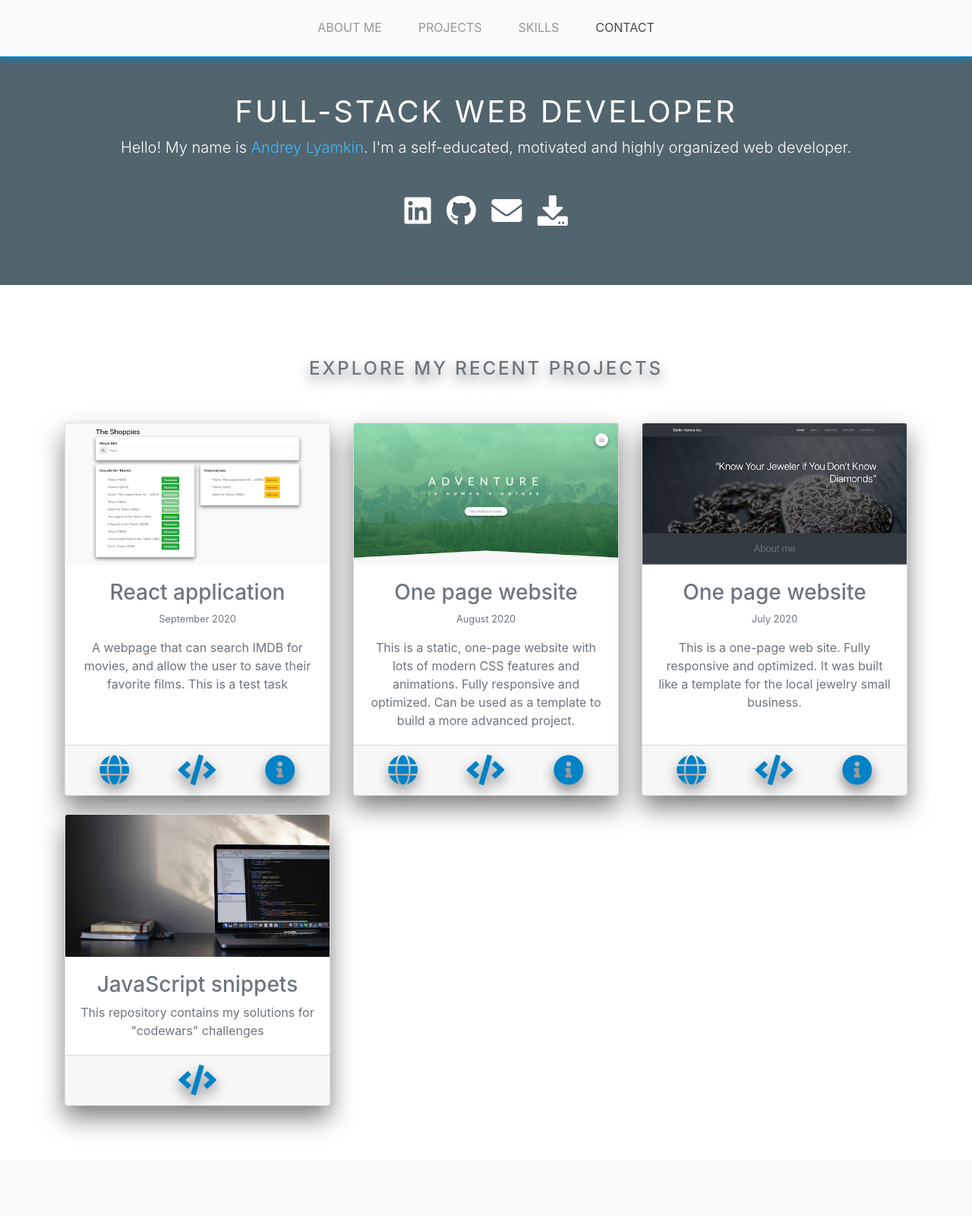
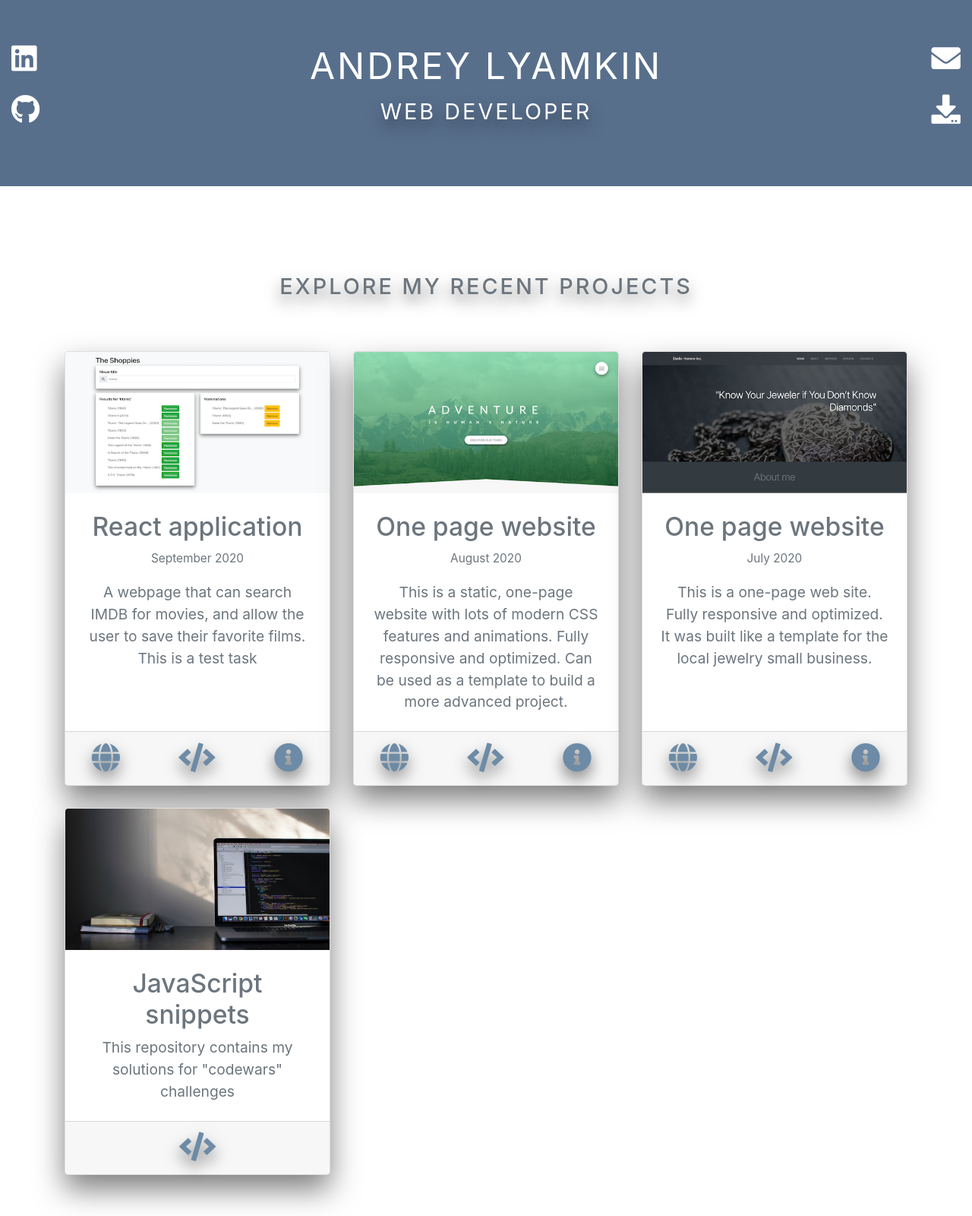
Before and after one commit to alyamkin/jAbbottWebDesignAssignment, a website: page index.html in a window 1280 px wide. Shown: the top 1600 px of the page at 76% size. Drawn offline with nearby package versions, Linux system fonts and the light colour scheme.

Commit message:
Modify header and about sectiona

```diff
--- a/index.html
+++ b/index.html
@@ -2,55 +2,51 @@
 <html lang="en">
 
 <head>
-  <!-- Global site tag (gtag.js) - Google Analytics -->
-  <script async src="https://www.googletagmanager.com/gtag/js?id=UA-177249523-1"></script>
-  <script>
-    window.dataLayer = window.dataLayer || [];
-    function gtag(){dataLayer.push(arguments);}
-    gtag('js', new Date());
-
-    gtag('config', 'UA-177249523-1');
-  </script>
-
   <meta charset="UTF-8">
   <meta name="viewport" content="width=device-width, initial-scale=1.0">
   <meta http-equiv="X-UA-Compatible" content="ie=edge">
+  <!-- Font awesome icons -->
   <link rel="stylesheet" href="https://use.fontawesome.com/releases/v5.0.13/css/all.css" integrity="sha384-DNOHZ68U8hZfKXOrtjWvjxusGo9WQnrNx2sqG0tfsghAvtVlRW3tvkXWZh58N9jp"
     crossorigin="anonymous">
+    <!-- Bootstrap styles -->
   <link rel="stylesheet" href="css/bootstrap.css">
+  <!-- Custop styles -->
   <link rel="stylesheet" href="css/style.css">
   <title>Andrey Lyamkin | Portfolio</title>
 </head>
 
 <body>
-  <!-- NAVIGATION SECTION -->
+  <!-- HEADER SECTION -->
 
-  <nav id="main-nav" class="navbar navbar-expand-sm navbar-light bg-light fixed-top">
+  <section id="about" class="about">
+    <div class="bg-primary-custom">
+      <div class="container-fluid">
+        <div class="row text-center text-white py-5">
 
-    <button class="navbar-toggler" type="button" data-toggle="collapse" data-target="#navbarContent" aria-controls="navbarSupportedContent" aria-expanded="false" aria-label="Toggle navigation">
-      <span class="navbar-toggler-icon"></span>
-    </button>
-      <div class="collapse navbar-collapse" id="navbarContent">
-        <ul class="navbar-nav m-auto">
-          <li class="nav-item">
-            <a href="#about" class="nav-link">About me</a>
-          </li>
-          <li class="nav-item">
-            <a href="#projects" class="nav-link">Projects</a>
-          </li>
-          <li class="nav-item">
-            <a href="#skills" class="nav-link">Skills</a>
-          </li>
-          <li class="nav-item">
-            <a href="#contact" class="nav-link">Contact</a>
-          </li>
-        </ul>
+            <div class="col-12 col-lg-6 order-lg-1"><h1 class="header-first">Andrey Lyamkin</h1></div>
+            <div class="col-12 col-lg-6 order-lg-4"><p class="header-secondary">Web Developer</p></div>
+            <div class="col-2 col-lg-3 offset-2 offset-lg-0 order-lg-0">
+                <a class="about-link about-link-1 d-flex" href="https://www.linkedin.com/in/andreylyamkin/" target="_blank">
+                    <i class="fab fa-linkedin icon-lg mr-1"></i><span class="d-none">My linkedIn</span>
+                  </a>
+              </div>
+              <div class="col-2 col-lg-3 order-lg-3"><a class="about-link about-link-2 d-flex"  href="https://github.com/lyamkin" target="_blank">
+                <i class="fab fa-github icon-lg mr-1"></i><span class="d-none">My gitHub</span>
+              </a></div>
+              <div class="col-2 col-lg-3 order-lg-2 "><a class="about-link about-link-3 d-flex justify-content-end" href="#contact">
+                <span class="d-none">andrew.lyamkin@gmail.com</span><i class="fas fa-envelope icon-lg ml-1"></i>
+              </a></div>
+              <div class="col-2 col-lg-3 order-lg-5"><a class="about-link about-link-4 d-flex justify-content-end" href="downloads/resume.pdf" download="Andrey-Lyamkin_resume">
+                <span class="d-none">Download CV</span><i class="fas fa-download icon-lg ml-1"></i>
+              </a></div>
+        </div>
       </div>
-  </nav>
+    </div>
+  </section>
 
   <!-- ABOUT SECTION -->
 
-  <section id="about" class="about">
+  <!-- <section id="about" class="about">
     <div class="bg-overlay text-white">
       <div class="container">
         <div class="row">
@@ -73,7 +69,7 @@
         </div>
       </div>
     </div>
-  </section>
+  </section> -->
 
   <!-- PROJECTS SECTION -->
 
--- a/sass/abstracts/_variables.scss
+++ b/sass/abstracts/_variables.scss
@@ -1,7 +1,7 @@
 // COLORS
-$color-primary: #0082c6;
-$color-primary-light: #0babff;
-$color-primary-dark: #004a71;
+$color-primary: #586f8c;
+$color-primary-light: #6d8ba6;
+$color-primary-dark: #364559;
 $color-background-light: #f8f9fa;
 
-$color-background: #283e4a;
+$color-background: #586f8c;
--- a/sass/base/_base.scss
+++ b/sass/base/_base.scss
@@ -4,7 +4,7 @@
   box-sizing: inherit;
 }
 html {
-    font-size: 100%; // 1em=16. 16px
+  font-size: 120%; // 1em=16. 16px
 
   @include media-breakpoint-down(lg) {
     font-size: 93.75%; //15px 15/16*100=93.75
--- a/sass/base/_utilities.scss
+++ b/sass/base/_utilities.scss
@@ -1,25 +1,14 @@
-.bg-overlay {
-    position: absolute;
-    top:0;
-    left:0;
-    width:100%;
-    height: 100%;
-    background-color: $color-background;
-    opacity: .8;
-}
-
 .bg-primary-custom {
-    background-color: $color-background;
-    opacity: .8;
+  background-color: $color-background;
 }
 
 .text-primary-custom {
-    color: $color-primary-light;
+  color: $color-primary-light;
 }
 
 .icon-lg {
-    font-size: 2.5rem;
+  font-size: 2rem;
 }
 .icon-md {
-    font-size: 2rem;
+  font-size: 1.5rem;
 }
--- a/sass/components/_buttons.scss
+++ b/sass/components/_buttons.scss
@@ -1,9 +1,8 @@
 .btn {
-    &-primary-custom {
-        background-color: $color-primary;
-        color: #fff;
-        box-shadow: 0 .3rem .5rem rgba(0,0,0, .5);
-        transition: all .2s;
-    }
-
+  &-primary-custom {
+    background-color: $color-primary-light;
+    color: #fff;
+    box-shadow: 0 0.3rem 0.5rem rgba(0, 0, 0, 0.5);
+    transition: all 0.2s;
+  }
 }
--- a/sass/components/_card.scss
+++ b/sass/components/_card.scss
@@ -1,8 +1,6 @@
-
 .card {
-    box-shadow: 0 1rem 2rem rgba(0,0,0, .5);
+  box-shadow: 0 1rem 2rem rgba(0, 0, 0, 0.5);
   height: 100%;
-
 
   &-link:not(:last-child) {
     margin-right: 2.5rem;
@@ -12,18 +10,18 @@
   &-link:visited {
     display: inline-block;
     text-decoration: none;
-        color: $color-primary;
-        text-shadow: 0 .5rem 1rem rgba(0,0,0, .5);
-        transition: all .5s;
+    color: $color-primary-light;
+    text-shadow: 0 0.5rem 1rem rgba(0, 0, 0, 0.5);
+    transition: all 0.5s;
   }
 
   &-link:hover {
-       text-shadow: 0 1rem 2rem rgba(0,0,0, .5);
+    text-shadow: 0 1rem 2rem rgba(0, 0, 0, 0.5);
     transform: translateY(-4px);
   }
 
   &-link:active {
-        text-shadow: 0 .5rem 1rem rgba(0,0,0, .5);
+    text-shadow: 0 0.5rem 1rem rgba(0, 0, 0, 0.5);
     transform: translateY(-2px);
   }
 }
--- a/sass/layouts/_navigation.scss
+++ /dev/null
@@ -1,25 +0,0 @@
-@import "../abstracts/variables.scss";
-
-.navbar {
-    padding: 1rem;
-    border-bottom: 2px solid $color-primary;
-    box-shadow: 0 .2rem .5rem $color-primary;
-    opacity: 0.8;
-
-    a:visited,
-    a:link {
-      text-transform: uppercase;
-      font-weight: 400;
-      border-bottom: 2px solid transparent;
-      transition: border-bottom .5s;
-    }
-
-    a:hover,
-    a:active {
-        border-bottom: 2px solid $color-primary;
-    }
-    li:not(:last-child) {
-        margin-right: 2rem;
-    }
-
-}
--- a/sass/main.scss
+++ b/sass/main.scss
@@ -1,7 +1,5 @@
 @import "abstracts/variables.scss";
 @import "abstracts/mixins.scss";
-
-@import "layouts/navigation.scss";
 
 @import "components/card.scss";
 @import "components/buttons.scss";
@@ -10,5 +8,4 @@
 @import "base/typography.scss";
 @import "base/utilities.scss";
 
-
-@import "pages/home.scss"
+@import "pages/home.scss";
--- a/sass/pages/_home.scss
+++ b/sass/pages/_home.scss
@@ -1,41 +1,46 @@
 .about {
-    margin-top: 4.68rem;
-    position: relative;
-    height: 300px;
-
-
   &-link:not(:last-child) {
     margin-right: 1rem;
+    span {
+      margin-left: 10px;
+    }
   }
 
   &-link:link,
   &-link:visited {
     color: #fff;
+    text-decoration: none;
   }
-    &-link {
+  &-link:hover,
+  &-link:active {
+    text-shadow: 0 0.3rem 0.5rem rgba(255, 255, 255, 0.5);
+    transition: all 0.2s;
+  }
+  //   &-link {
+  //     &-1:hover,
+  //     &-1:active {
+  //       //   color: #007bb5;
+  //       text-shadow: 0 0.3rem 0.5rem rgba(255, 255, 255, 0.5);
+  //       transition: all 0.2s;
+  //     }
+  //     &-2:hover,
+  //     &-2:active {
+  //       color: #000000;
+  //     }
+  //     &-3:hover,
+  //     &-3:active {
+  //       color: #dd4b39;
+  //     }
 
-        &-1:hover,
-        &-1:active {
-            color: #007bb5;
-        }
-        &-2:hover,
-        &-2:active {
-            color: #000000;
-        }
-        &-3:hover,
-        &-3:active {
-            color: #dd4b39;
-        }
-
-        &-4:hover,
-        &-4:active {
-            color: #099204;
-        }
-    }
+  //     &-4:hover,
+  //     &-4:active {
+  //       color: #099204;
+  //     }
+  //   }
 }
 
 .skills {
-    &-set>* {
+  &-set > * {
     margin-right: 1rem;
   }
 }
```
Also changed, not shown: css/style.css. Lines whose indentation alone changed are shown as unchanged.
